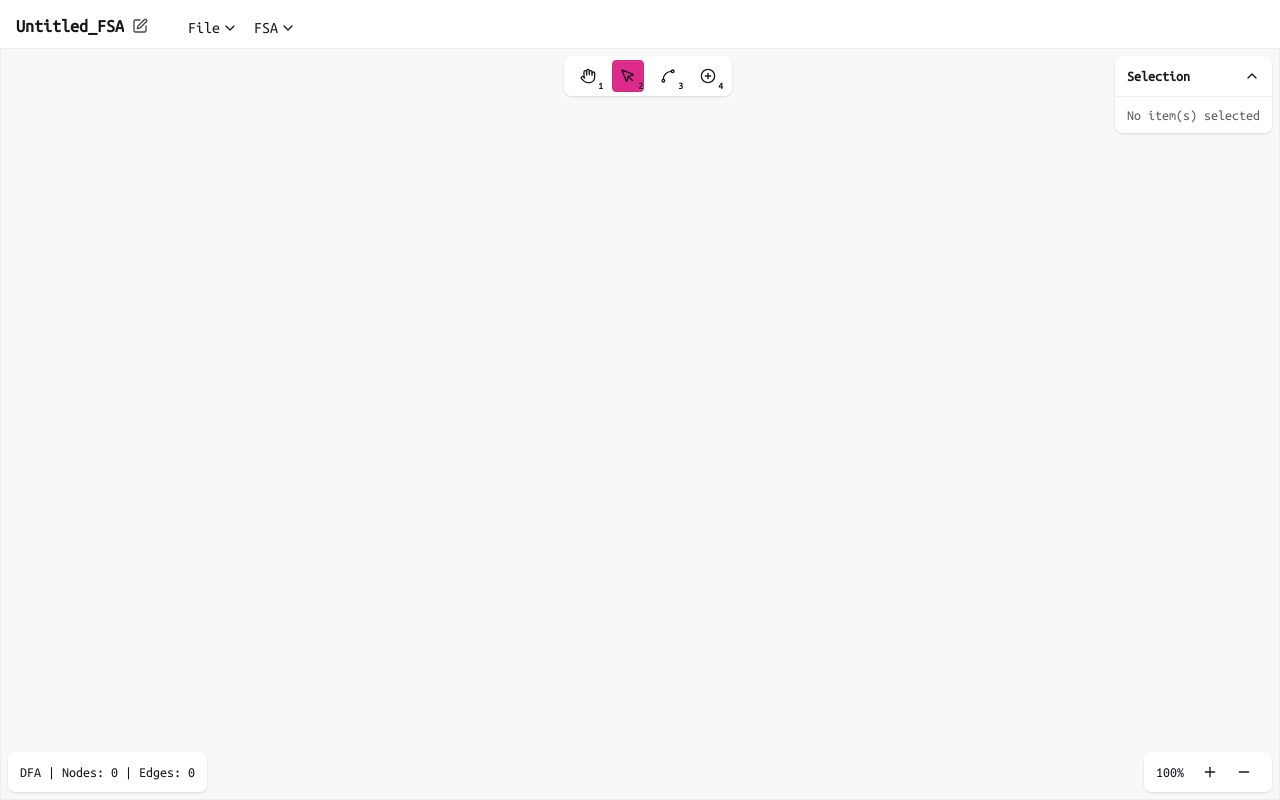
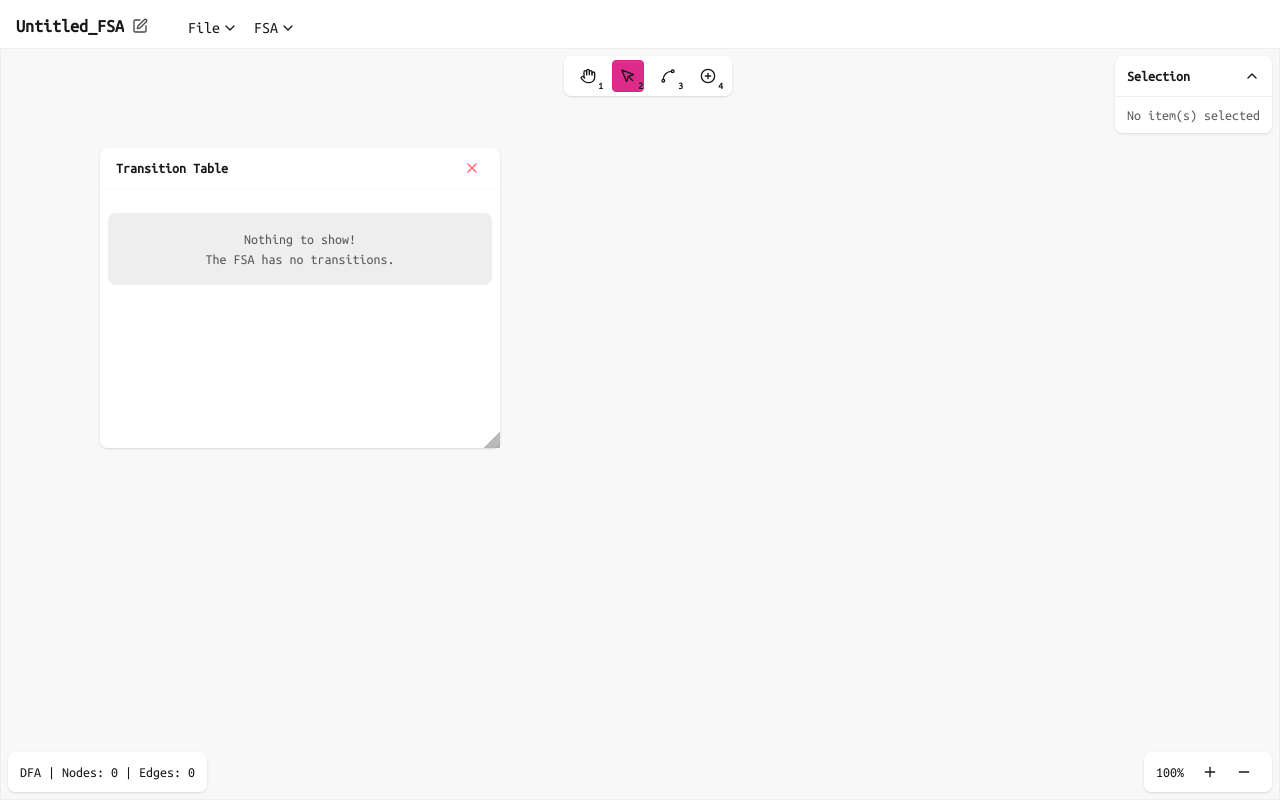
Before and after one commit to cactuuus/FSA-simulator, a SvelteKit app: page / in a window 1280 px wide. Built offline with nearby package versions, Linux system fonts and the light colour scheme.

Commit message:
draft floating window (transition table as example)

```diff
--- a/src/app.css
+++ b/src/app.css
@@ -199,3 +199,7 @@ svg text {
 #transition-table .row-header-state:hover {
 	color: var(--highlight-color);
 }
+
+#transition-table .transition-output-entry {
+	white-space: nowrap;
+}
--- /dev/null
+++ b/src/lib/ui/components/FloatingWindow.svelte
@@ -0,0 +1,150 @@
+<script lang="ts">
+	import { onMount, type Snippet } from 'svelte';
+	import { X } from '@lucide/svelte';
+	import type { Point } from '$lib/utils/geometry';
+
+	interface Size {
+		width: number;
+		height: number;
+	}
+
+	let { header, content }: { header: Snippet; content: Snippet } = $props();
+	const PADDING: number = 4;
+	const DEFAULT_POS: Point = { x: 100, y: 100 };
+	const DEFAULT_SIZE: Size = { width: 400, height: 300 };
+	const MIN_SIZE: Size = { width: 200, height: 100 };
+
+	let position: Point = $state({ ...DEFAULT_POS });
+	let isMoving: boolean = $state(false);
+	let moveStartPos: Point = $state({ x: 0, y: 0 });
+	let moveStartMouse: Point = $state({ x: 0, y: 0 });
+
+	let size: Size = $state({ ...DEFAULT_SIZE });
+	let isResizing: boolean = $state(false);
+	let resizeStartSize: Size = $state({ width: 0, height: 0 });
+	let resizeStartMouse: Point = $state({ x: 0, y: 0 });
+
+	let windowElement: HTMLElement | null = null;
+	let headerElement: HTMLElement | null = null;
+	let parentElement: HTMLElement | null = null;
+	let parentBounds: Size = $state({ width: 0, height: 0 });
+
+	const clampedPosition = $derived.by(() => {
+		return {
+			x: Math.min(
+				Math.max(position.x, PADDING),
+				parentBounds.width - (headerElement?.offsetWidth ?? 0) - PADDING
+			),
+			y: Math.min(
+				Math.max(position.y, PADDING),
+				parentBounds.height - (headerElement?.offsetHeight ?? 0) - PADDING
+			)
+		};
+	});
+
+	function handleMouseDown(e: PointerEvent) {
+		e.preventDefault();
+		e.stopPropagation();
+		isMoving = true;
+		moveStartPos = { ...position };
+		moveStartMouse = { x: e.clientX, y: e.clientY };
+		window.addEventListener('pointermove', handleMouseMove);
+		window.addEventListener('pointerup', handleMouseUp);
+	}
+
+	function handleMouseMove(e: PointerEvent) {
+		e.preventDefault();
+		e.stopPropagation();
+		if (isMoving) {
+			position = {
+				x: moveStartPos.x + (e.clientX - moveStartMouse.x),
+				y: moveStartPos.y + (e.clientY - moveStartMouse.y)
+			};
+		}
+	}
+
+	function handleMouseUp(e: PointerEvent) {
+		e.preventDefault();
+		e.stopPropagation();
+		isMoving = false;
+		window.removeEventListener('pointermove', handleMouseMove);
+		window.removeEventListener('pointerup', handleMouseUp);
+	}
+
+	function handleResizeMouseDown(e: PointerEvent) {
+		e.preventDefault();
+		e.stopPropagation();
+		isResizing = true;
+		resizeStartSize = { ...size };
+		resizeStartMouse = { x: e.clientX, y: e.clientY };
+		window.addEventListener('pointermove', handleResizeMove);
+		window.addEventListener('pointerup', handleResizeUp);
+	}
+
+	function handleResizeMove(e: PointerEvent) {
+		e.preventDefault();
+		e.stopPropagation();
+		if (isResizing) {
+			size = {
+				width: Math.max(MIN_SIZE.width, resizeStartSize.width + (e.clientX - resizeStartMouse.x)),
+				height: Math.max(MIN_SIZE.height, resizeStartSize.height + (e.clientY - resizeStartMouse.y))
+			};
+		}
+	}
+
+	function handleResizeUp(e: PointerEvent) {
+		e.preventDefault();
+		e.stopPropagation();
+		isResizing = false;
+		window.removeEventListener('pointermove', handleResizeMove);
+		window.removeEventListener('pointerup', handleResizeUp);
+	}
+
+	onMount(() => {
+		if (!windowElement || !windowElement.parentElement) {
+			throw new Error('Floating window element or parent element not found.');
+		}
+
+		parentElement = windowElement.parentElement;
+		const resizeObserver = new ResizeObserver(() => {
+			const rect = parentElement!.getBoundingClientRect();
+			parentBounds = { width: rect.width, height: rect.height };
+		});
+		resizeObserver.observe(parentElement);
+		return () => resizeObserver.disconnect();
+	});
+</script>
+
+<div
+	bind:this={windowElement}
+	class="floating-window absolute flex flex-col rounded-box bg-base-100/95 text-sm shadow"
+	style="
+        top: {clampedPosition.y}px; left: {clampedPosition.x}px;
+        width: {size.width}px; height: {size.height}px;
+    "
+>
+	<div
+		bind:this={headerElement}
+		role="toolbar"
+		tabindex="-1"
+		class=" flex shrink-0 cursor-move items-center justify-between border-b border-base-200 px-4 py-2 font-bold"
+		style="cursor: {isMoving ? 'grabbing' : 'grab'}"
+		onpointerdown={handleMouseDown}
+	>
+		{@render header()}
+		<button
+			onclick={() => console.log('close clicked')}
+			class="btn btn-square btn-ghost btn-xs btn-error"
+		>
+			<X class="h-4 w-4" />
+		</button>
+	</div>
+	<div class="flex-1 overflow-auto p-2">
+		{@render content()}
+	</div>
+	<button
+		class="resize-handle absolute right-0 bottom-0 h-4 w-4 cursor-nwse-resize bg-[linear-gradient(135deg,transparent_50%,currentColor_50%)] opacity-30 hover:opacity-60"
+		title="Drag to resize window"
+		onpointerdown={handleResizeMouseDown}
+	></button>
+</div>
--- a/src/lib/ui/header/TransitionTable.svelte
+++ b/src/lib/ui/header/TransitionTable.svelte
@@ -84,7 +84,7 @@
 	{@const table = getTransitionTable(fsaGraph)}
 	{@const uniqueLabels = generateUniqueLabelsMap(fsaGraph.nodes)}
 	{@const PdaMode = fsaGraph.hasStackOps}
-	<table id="transition-table" class="table w-full table-zebra">
+	<table id="transition-table" class="table table-zebra">
 		<thead id="table-header">
 			{#if !PdaMode}
 				<!-- Single row showing the consume input symbols -->
@@ -177,7 +177,7 @@
 									{#each cell as output}
 										{@const stateLabel = uniqueLabels.get(output.targetState)!}
 										<li
-											class="transition-output-entry"
+											class="transition-output-entry whitespace-nowrap"
 											role="presentation"
 											data-transition-id={output.transition.id}
 											onmouseenter={() => toggleHighlight(output.transition.id, true)}
--- a/src/routes/+page.svelte
+++ b/src/routes/+page.svelte
@@ -17,6 +17,8 @@
 		DrawEdgeState,
 		PanningState
 	} from '$lib/interaction/editor/states';
+	import FloatingWindow from '$lib/ui/components/FloatingWindow.svelte';
+	import TransitionTable from '$lib/ui/header/TransitionTable.svelte';
 
 	interface Tool {
 		state: string;
@@ -71,7 +73,7 @@
 	});
 </script>
 
-<section class="relative h-full w-full">
+<section class="relative h-full w-full overflow-hidden">
 	<DrawingBoard />
 
 	<ul
@@ -126,4 +128,14 @@
 			<Minus class="h-4 w-4" />
 		</button>
 	</div>
+
+	<!-- TODO: temporary, replace/refine with final transition table window -->
+	<FloatingWindow>
+		{#snippet header()}
+			<span>Transition Table</span>
+		{/snippet}
+		{#snippet content()}
+			<TransitionTable fsaGraph={app.fsaGraph} />
+		{/snippet}
+	</FloatingWindow>
 </section>
```
